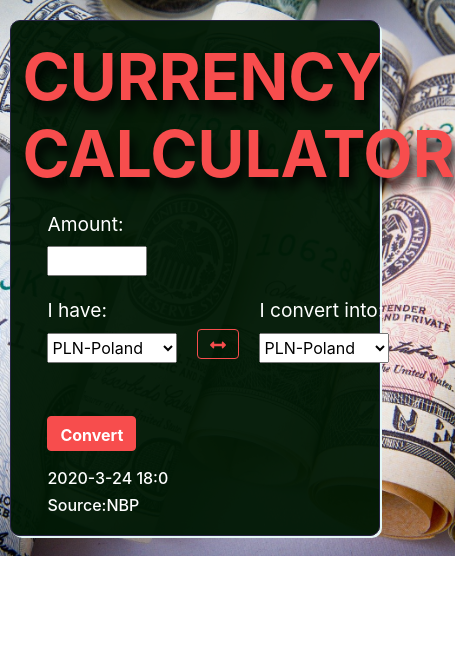
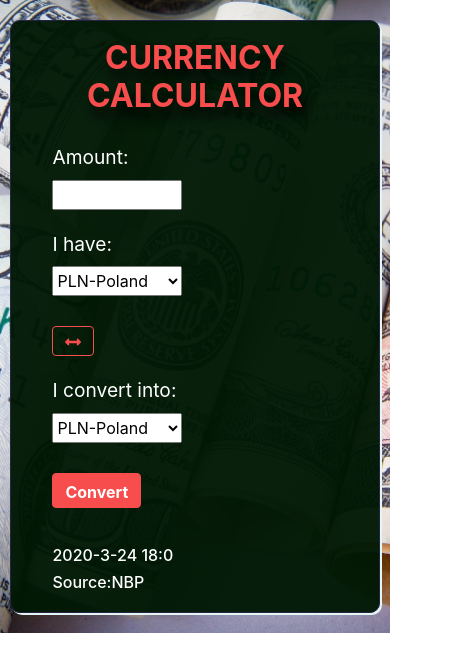
Before and after one commit to agatanowicka/-Currency-Calculator, a React (Create React App) app: page / in a window 390 px wide. Shown: the top 672 px of the page, 455 px wide, since content can reach past the window. Built offline with nearby package versions, Linux system fonts and the light colour scheme.

Commit message:
change css

```diff
--- a/src/App.css
+++ b/src/App.css
@@ -48,6 +48,7 @@ body {
   text-align: left;
   color: white;
   font-size: 1.2em;
+  margin-top: 20px;
 }
 
 .formSelect {
@@ -56,12 +57,13 @@ body {
   height: 30px;
 }
 
+.changeBtnCol {
+  text-align: center;
+}
+
 .changeButton {
   display: inline-block;
   height: 30px;
-  margin-left: 20px;
-  margin-right: 20px;
-  margin-top: 33px;
   border-color: rgb(247, 77, 77);
 }
 
@@ -77,7 +79,7 @@ body {
 .submitButton {
   height: 35px;
   display: flex;
-  margin-top: 33px;
+  margin-top: 53px;
   background-color: rgb(247, 77, 77);
   border-color: rgb(247, 77, 77);
   font-weight: bold;
@@ -115,8 +117,39 @@ body {
 
 @media(min-width: 1281px) {
 
-  .mainElements{
+  .mainElements {
     width: 80%;
   }
+}
 
+@media (min-width: 320px) and (max-width: 767px) {
+  .heading {
+    font-size: 2em;
+    ;
+  }
+
+  .changeBtnCol {
+    margin-left: 0px;
+    text-align: left;
+    margin-top: 30px;
+  }
+
+  .submitButton {
+    margin-top: 30px;
+    margin-bottom: 30px;
+  }
+
+  .resultAndData {
+    margin-left: 15px;
+  }
+
+  .formInput {
+    width: 130px;
+  }
 }
+
+@media (min-width: 768px) {
+  .changeBtnCol {
+    margin-top: 55px;
+  }
+}
--- a/src/components/Form.js
+++ b/src/components/Form.js
@@ -10,30 +10,35 @@ function Form(props) {
         <form >
             <Container className="allForm">
                 <Row>
-                    <Col className="columns">
+                    <Col xs={12} s={2} md={2} lg={2} >
                         <Input
                             amount={props.amount}
                             handleAmountChange={props.handleAmountChange}
                         />
                     </Col>
-                    <Col  className="selectAndButton columns">
+                    <Col xs={12} s={3} md={3} lg={3} >
                         <Select
                             label="I have:"
                             value={props.value1}
                             handleSelect={props.handleSelect1}
                         />
+                    </Col>
+                    <Col xs={12} s={2} md={2} lg={2} className='changeBtnCol'>
                         <ChangeButton
                             value1={props.value1}
                             value2={props.value2}
                             swap={props.swap}
                         />
+                    </Col>
+                    <Col xs={12} s={3} md={3} lg={3} >
                         <Select
                             label="I convert into:"
                             value={props.value2}
                             handleSelect={props.handleSelect2}
                         />
                     </Col>
-                    <Col  className="columns" >
+
+                    <Col xs={12} s={2} md={2} lg={2} >
                         <SubmitButton getNBPData={props.getNBPData} />
                     </Col>
                 </Row>
```
